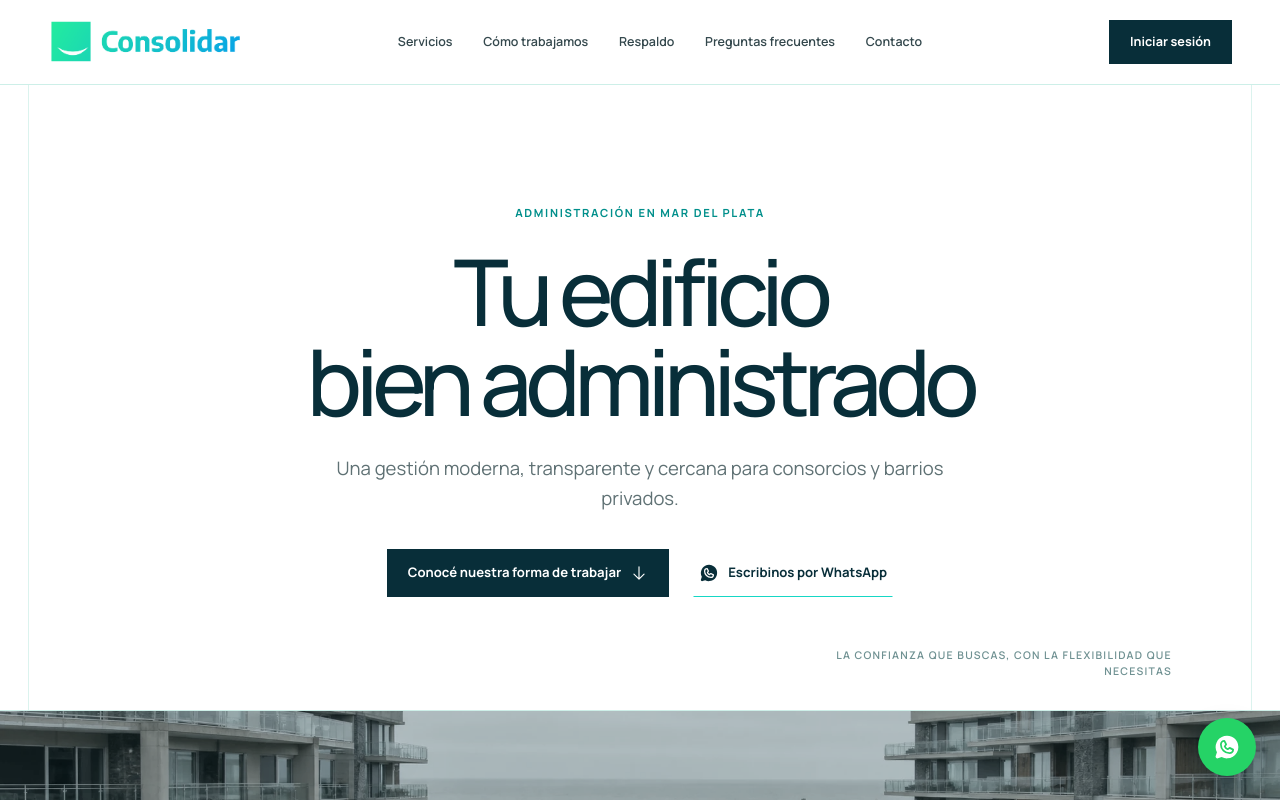
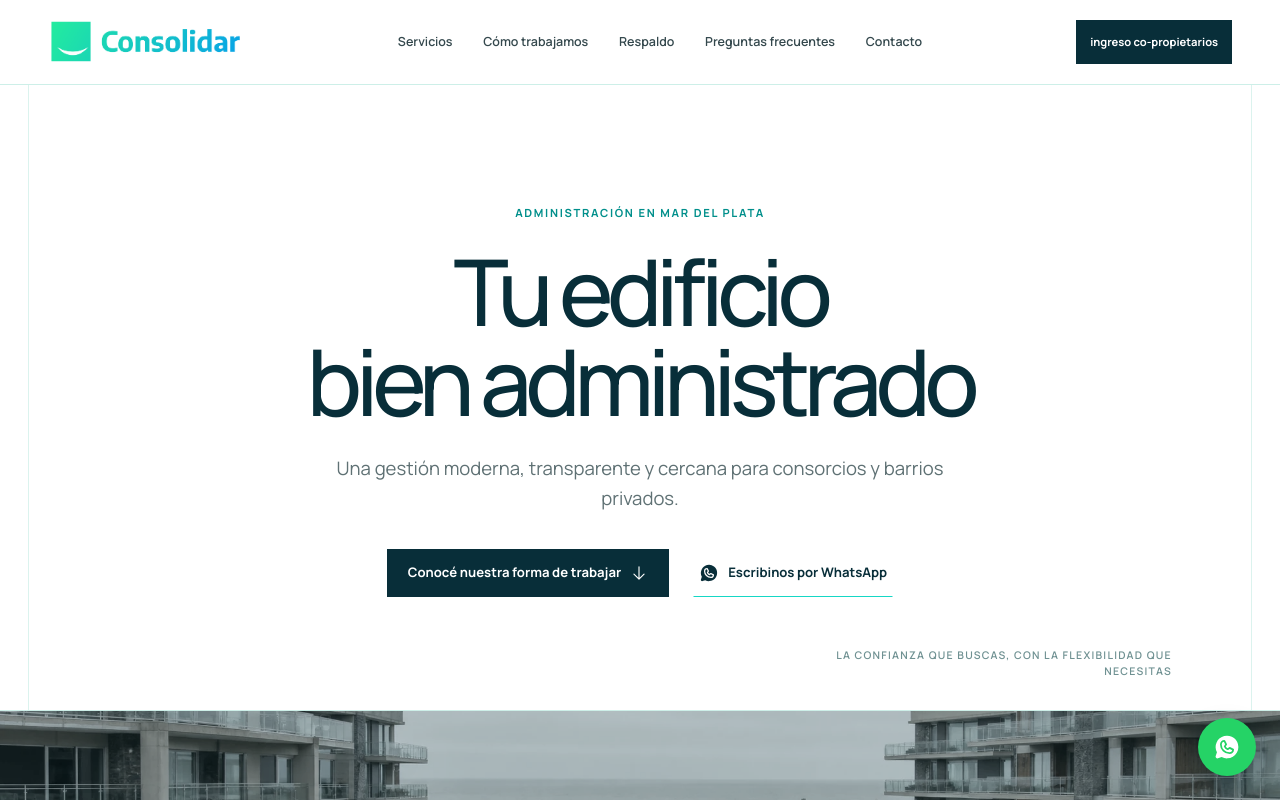
Before and after one commit to santialtavilla/grupo-consolidar, a React (Vite) app: page / in a window 1280 px wide. Shown: the top 800 px of the page. Built offline with nearby package versions, Linux system fonts and the light colour scheme.

Commit message:
Ajusta accesos y pie de página

```diff
--- a/src/App.jsx
+++ b/src/App.jsx
@@ -8,6 +8,7 @@ import {
   CaretDown,
   ChatsCircle,
   CheckCircle,
+  EnvelopeSimple,
   FileText,
   HouseLine,
   InstagramLogo,
@@ -147,7 +148,7 @@ function Header() {
           ))}
         </nav>
         <div className="header-actions">
-          <a className="header-login" href={LOGIN_URL}>Iniciar sesión</a>
+          <a className="header-login" href={LOGIN_URL}>ingreso co-propietarios</a>
           <button
             className="menu-button"
             type="button"
@@ -164,7 +165,7 @@ function Header() {
         {navItems.map(([label, href]) => (
           <a href={href} key={href} onClick={() => setOpen(false)}>{label}<ArrowRight size={18} /></a>
         ))}
-        <a className="mobile-login" href={LOGIN_URL}>Iniciar sesión <ArrowRight size={18} /></a>
+        <a className="mobile-login" href={LOGIN_URL}>ingreso co-propietarios <ArrowRight size={18} /></a>
       </nav>
     </header>
   );
@@ -348,7 +349,7 @@ function App() {
         <section className="contact" id="contacto">
           <div className="contact-inner">
             <p className="eyebrow">Empecemos una conversación</p>
-            <h2>¿Hablamos de<br />tu comunidad?</h2>
+            <h2>Hablemos</h2>
             <p>Contanos qué necesita tu consorcio o barrio. Estamos en Mar del Plata y trabajamos con una gestión cercana, clara y profesional.</p>
             <WhatsAppLink className="button button--white">Escribinos por WhatsApp <ArrowRight size={19} /></WhatsAppLink>
             <div className="contact-links">
@@ -370,7 +371,7 @@ function App() {
           <nav aria-label="Navegación de pie">{navItems.map(([label, href]) => <a href={href} key={href}>{label}</a>)}</nav>
           <div className="footer-contact">
             <a href={WHATSAPP_URL} target="_blank" rel="noreferrer"><WhatsappLogo size={20} /> +54 9 223 340-5935</a>
-            <a href="mailto:admgrupoconsolidar@gmail.com">admgrupoconsolidar@gmail.com</a>
+            <a href="mailto:admgrupoconsolidar@gmail.com"><EnvelopeSimple size={20} /> admgrupoconsolidar@gmail.com</a>
             <a href="https://www.instagram.com/grupoconsolidar_/" target="_blank" rel="noreferrer"><InstagramLogo size={20} /> @grupoconsolidar_</a>
           </div>
         </div>
--- a/src/styles.css
+++ b/src/styles.css
@@ -38,7 +38,7 @@ button { font: inherit; }
 .desktop-nav a::after { content: ""; position: absolute; right: 0; bottom: 3px; left: 0; height: 1px; background: var(--brand-aqua); transform: scaleX(0); transform-origin: left; transition: transform 180ms ease; }
 .desktop-nav a:hover::after, .desktop-nav a:focus-visible::after { transform: scaleX(1); }
 .header-actions { display: flex; justify-content: flex-end; align-items: center; }
-.header-login { display: inline-flex; align-items: center; justify-content: center; min-height: 44px; padding: 0 21px; color: var(--white); background: var(--ink-deep); font-size: 0.79rem; font-weight: 700; text-decoration: none; transition: background-color 180ms ease, color 180ms ease; }
+.header-login { display: inline-flex; align-items: center; justify-content: center; min-height: 44px; padding: 0 14px; color: var(--white); background: var(--ink-deep); font-size: 0.7rem; font-weight: 700; text-decoration: none; white-space: nowrap; transition: background-color 180ms ease, color 180ms ease; }
 .header-login:hover { color: var(--ink-deep); background: var(--brand-aqua); }
 .menu-button { display: none; width: 46px; height: 46px; align-items: center; justify-content: center; color: var(--ink-deep); background: transparent; border: 0; cursor: pointer; }
 .mobile-nav { display: none; }
@@ -173,7 +173,7 @@ button { font: inherit; }
 .footer-bottom { display: flex; justify-content: space-between; gap: 30px; padding-top: 25px; color: #6e8385; border-top: 1px solid var(--line); font-size: 0.66rem; }
 .footer-bottom p { margin: 0; }
 .footer-bottom-actions { display: flex; align-items: center; gap: 22px; }
-.back-to-top { width: 38px; height: 38px; display: inline-grid; flex: 0 0 auto; place-items: center; color: var(--ink-deep); border: 1px solid var(--line); text-decoration: none; transition: color 180ms ease, background-color 180ms ease; }
+.back-to-top { width: 38px; height: 38px; display: inline-grid; flex: 0 0 auto; place-items: center; color: var(--ink-deep); border: 1px solid var(--line); text-decoration: none; transform: translateY(-52px); transition: color 180ms ease, background-color 180ms ease; }
 .back-to-top:hover { color: var(--white); background: var(--ink-deep); }
 .whatsapp-bubble { position: fixed; right: 24px; bottom: 24px; z-index: 40; width: 58px; height: 58px; display: grid; place-items: center; color: var(--white); background: #25d366; border-radius: 50%; box-shadow: 0 10px 24px rgba(8, 46, 57, 0.25); text-decoration: none; transition: transform 180ms ease, box-shadow 180ms ease; }
 .whatsapp-bubble:hover { transform: translateY(-3px) scale(1.04); box-shadow: 0 14px 28px rgba(8, 46, 57, 0.32); }
```
